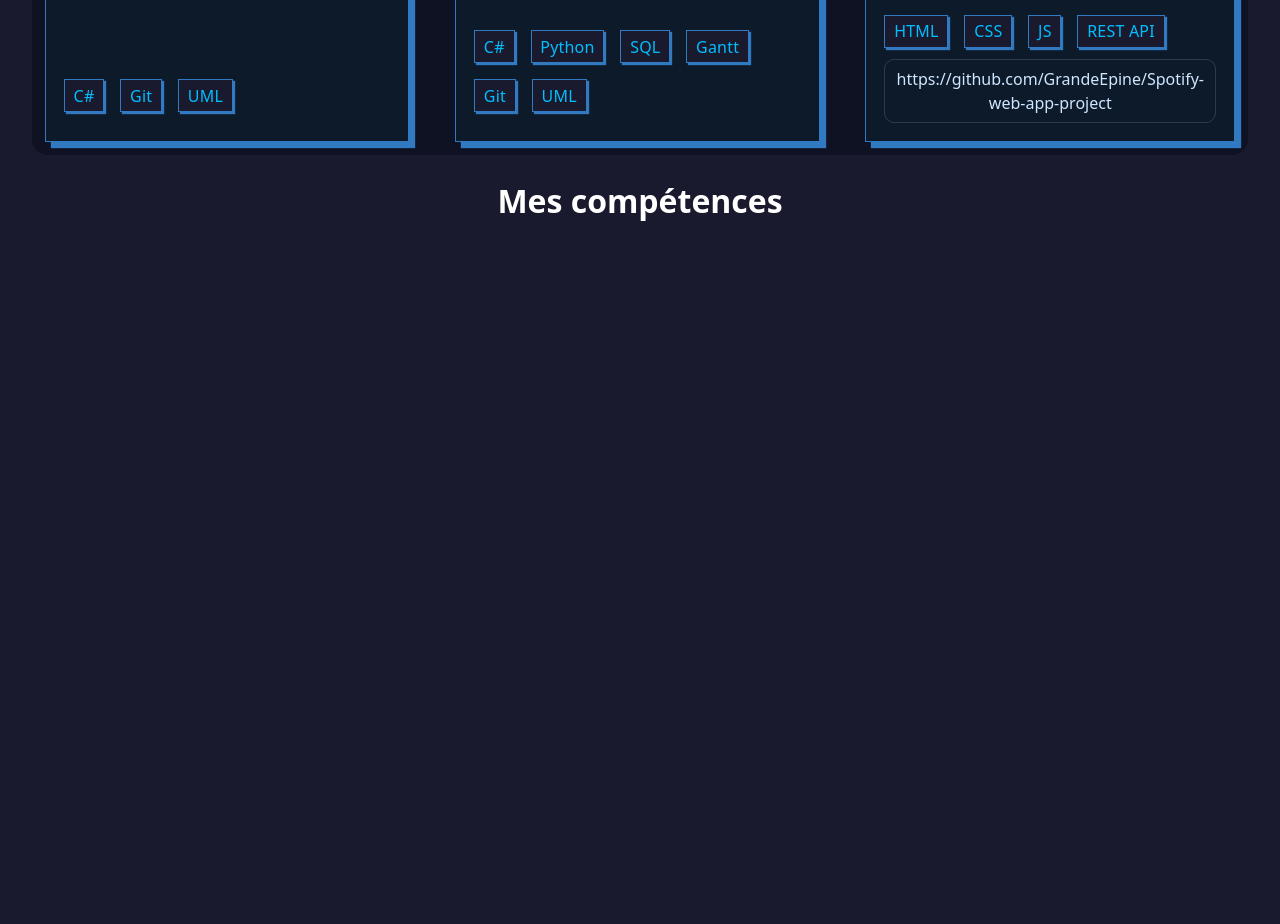
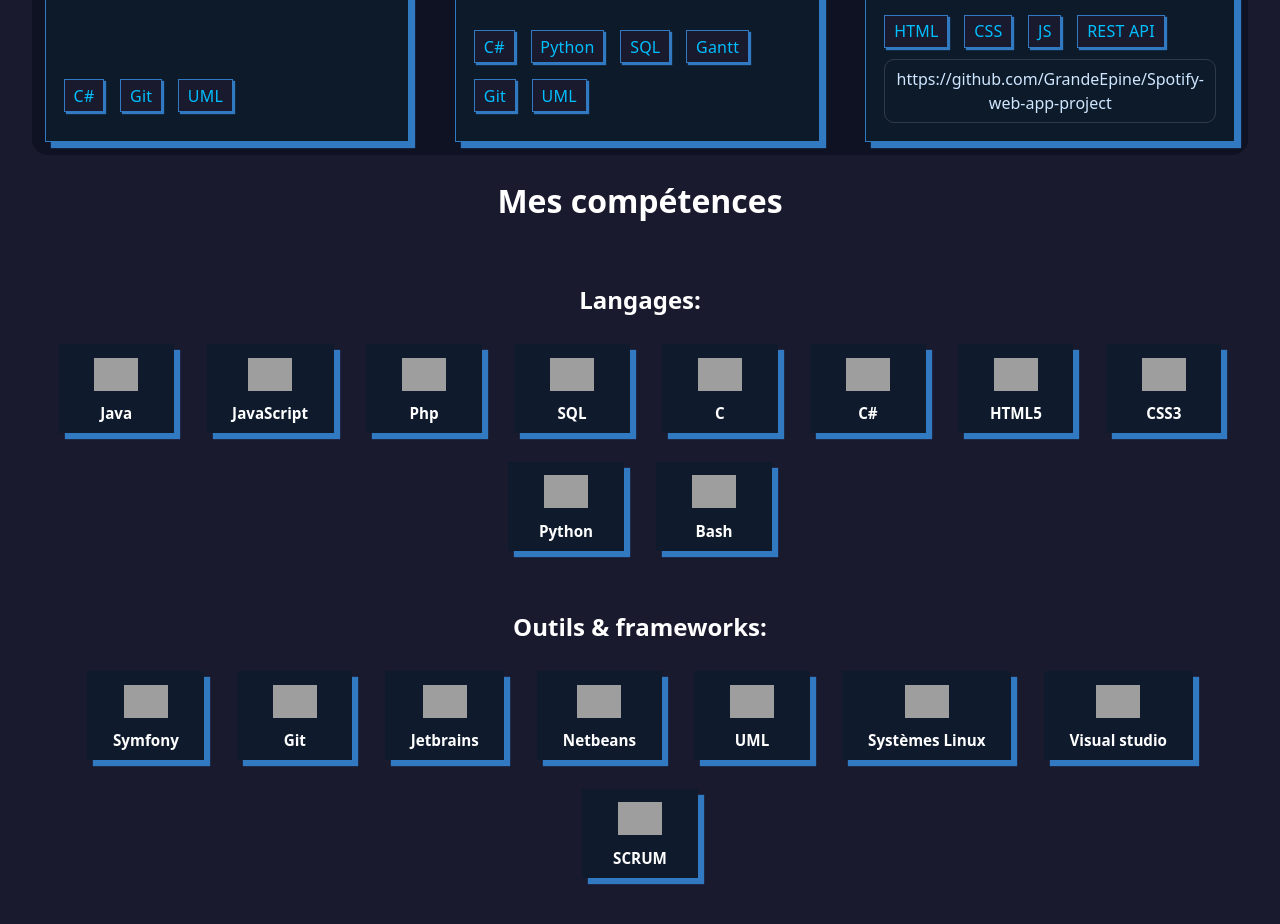
Before and after one commit to GrandeEpine/Portfolio-website, a website built with Vite: page src/index.html in a window 1280 px wide. Shown: the part 2693-3617 px from the top of the page. Before the commit the page ends 2971 px from the top, so only its background shows below. Built offline with nearby package versions, Linux system fonts and the light colour scheme; grey boxes are pictures that could not be loaded; a web font is replaced by a local one.

Commit message:
V1 skills part

```diff
--- a/src/index.html
+++ b/src/index.html
@@ -8,7 +8,7 @@
   <meta charset="UTF-8" />
   <meta name="viewport" content="width=device-width, initial-scale=1.0" />
   <link rel="stylesheet" href="./styles/style.css"/>
-  <link rel="stylesheet" href="./styles/style.css"/>
+  <link rel="stylesheet" href="./styles/styleSkills.css"/>
   <link rel="stylesheet" href="./styles/styleIndex.css"/>
   <link rel="stylesheet" href="./styles/styleProjects.css"/>
   <script src="./js/main.js"></script>
@@ -283,7 +283,94 @@
   <h1>Mes compétences</h1>
   <section id="skills">
     <div class="skillsCard">
-
+      <div class="skillsTitle">
+        <h2>Langages:</h2>
+      </div>
+      <div class="skillsContainer">
+        <ul class="skillsList">
+          <li>
+            <img src="https://cdn.jsdelivr.net/gh/devicons/devicon@latest/icons/java/java-original.svg" />
+            <h2 class="skillName">Java</h2>
+          </li>
+          <li>
+            <img src="https://cdn.jsdelivr.net/gh/devicons/devicon@latest/icons/javascript/javascript-original.svg" />
+            <h2 class="skillName">JavaScript</h2>
+          </li>
+          <li>
+            <img src="https://cdn.jsdelivr.net/gh/devicons/devicon@latest/icons/php/php-original.svg" />
+            <h2 class="skillName">Php</h2>
+          </li>
+          <li>
+            <img src="https://cdn.jsdelivr.net/gh/devicons/devicon@latest/icons/azuresqldatabase/azuresqldatabase-original.svg" />
+            <h2 class="skillName">SQL</h2>
+          </li>
+          <li>
+            <img src="https://cdn.jsdelivr.net/gh/devicons/devicon@latest/icons/c/c-original.svg" />
+            <h2 class="skillName">C</h2>
+          </li>
+          <li>
+            <img src="https://cdn.jsdelivr.net/gh/devicons/devicon@latest/icons/csharp/csharp-original.svg" />
+            <h2 class="skillName">C#</h2>
+          </li>
+          <li>
+            <img src="https://cdn.jsdelivr.net/gh/devicons/devicon@latest/icons/html5/html5-original.svg" />
+            <h2 class="skillName">HTML5</h2>
+          </li>
+          <li>
+            <img src="https://cdn.jsdelivr.net/gh/devicons/devicon@latest/icons/css3/css3-original.svg" />
+            <h2 class="skillName">CSS3</h2>
+          </li>
+          <li>
+            <img src="https://cdn.jsdelivr.net/gh/devicons/devicon@latest/icons/python/python-original.svg" />
+            <h2 class="skillName">Python</h2>
+          </li>
+          <li>
+            <img src="https://cdn.jsdelivr.net/gh/devicons/devicon@latest/icons/bash/bash-original.svg" />
+            <h2 class="skillName">Bash</h2>
+          </li>
+        </ul>
+      </div>
+    </div>
+    <div class="skillsCard">
+      <div class="skillsTitle">
+        <h2>Outils & frameworks:</h2>
+      </div>
+      <div class="skillsContainer">
+        <ul class="skillsList">
+          <li>
+            <img src="https://cdn.jsdelivr.net/gh/devicons/devicon@latest/icons/symfony/symfony-original.svg" />
+            <h2 class="skillName">Symfony</h2>
+          </li>
+          <li>
+            <img src="https://cdn.jsdelivr.net/gh/devicons/devicon@latest/icons/git/git-original.svg" />
+            <h2 class="skillName">Git</h2>
+          </li>
+          <li>
+            <img src="https://cdn.jsdelivr.net/gh/devicons/devicon@latest/icons/jetbrains/jetbrains-original.svg" />
+            <h2 class="skillName">Jetbrains</h2>
+          </li>
+          <li>
+            <img src="https://cdn.jsdelivr.net/gh/devicons/devicon@latest/icons/netbeans/netbeans-original.svg" />
+            <h2 class="skillName">Netbeans</h2>
+          </li>
+          <li>
+            <img src="https://cdn.jsdelivr.net/gh/devicons/devicon@latest/icons/unifiedmodelinglanguage/unifiedmodelinglanguage-original.svg" />
+            <h2 class="skillName">UML</h2>
+          </li>
+          <li>
+            <img src="https://cdn.jsdelivr.net/gh/devicons/devicon@latest/icons/linux/linux-original.svg" />
+            <h2 class="skillName">Systèmes Linux</h2>
+          </li>
+          <li>
+            <img src="https://cdn.jsdelivr.net/gh/devicons/devicon@latest/icons/visualstudio/visualstudio-original.svg" />
+            <h2 class="skillName">Visual studio</h2>
+          </li>
+          <li>
+            <img src="https://img.icons8.com/?size=100&id=9qFcDV9OxuAD&format=png&color=FFFFFF" />
+            <h2 class="skillName">SCRUM</h2>
+          </li>
+        </ul>
+      </div>
     </div>
   </section>
 </main>
--- a/src/styles/style.css
+++ b/src/styles/style.css
@@ -55,7 +55,9 @@
 #menu a:hover {
   color: #00bfff;
 }
-
+li{
+  list-style: none;
+}
 main {
   margin-top: 10vh;
   padding: 2rem;
--- a/src/styles/styleSkills.css
+++ b/src/styles/styleSkills.css
@@ -0,0 +1,54 @@
+/* Carte Compétences */
+.skillsCard {
+    padding: 1rem;
+}
+
+/* Conteneur des listes */
+.skillsContainer {
+    /* rien d'obligatoire ici, mais utile si tu veux isoles les paddings */
+}
+
+/* Liste horizontale des skills */
+.skillsList {
+    list-style: none;
+    margin: 0;
+    padding: 0;
+
+    display: flex;
+    flex-wrap: wrap;
+    gap: 16px 20px;
+    align-items: center;
+    justify-content: center;
+}
+
+/* Élément (logo + nom) */
+.skillsList li {
+    display: flex;
+    flex-direction: column;
+    align-items: center;
+    gap: 6px;
+    background-color: #0f1b2d;
+    box-shadow: #317AC1 6px 6px 1px;
+    border: 1px solid var(--border);
+    transition: transform .18s ease, border-color .18s ease, box-shadow .18s ease;
+    padding: 1vh 2vw 1vh 2vw;
+    min-width: 5vw;
+    margin: 0.5vw;
+}
+.skillsList li:hover {
+    transform: translateY(-1px);
+    border-color: #6a6abb;
+    box-shadow: #317AC1 8px 8px 1px ;
+}
+/* Icônes */
+.skillsList img {
+    width: 44px;
+    height: 44px;
+    object-fit: contain;
+}
+
+/* Nom du skill */
+.skillName {
+    font-size: 0.95rem;
+    margin: 0;
+}
```
Also changed, not shown: public/img/C#logo.png (added), public/img/cLogo.png (added), public/img/gitLogo.png (added), public/img/javaLogo.png (added), public/img/jsLogo.svg (added), public/img/phpLogo.png (added), public/img/pythonLogo.png (added), public/img/sqlLogo.png (added).
